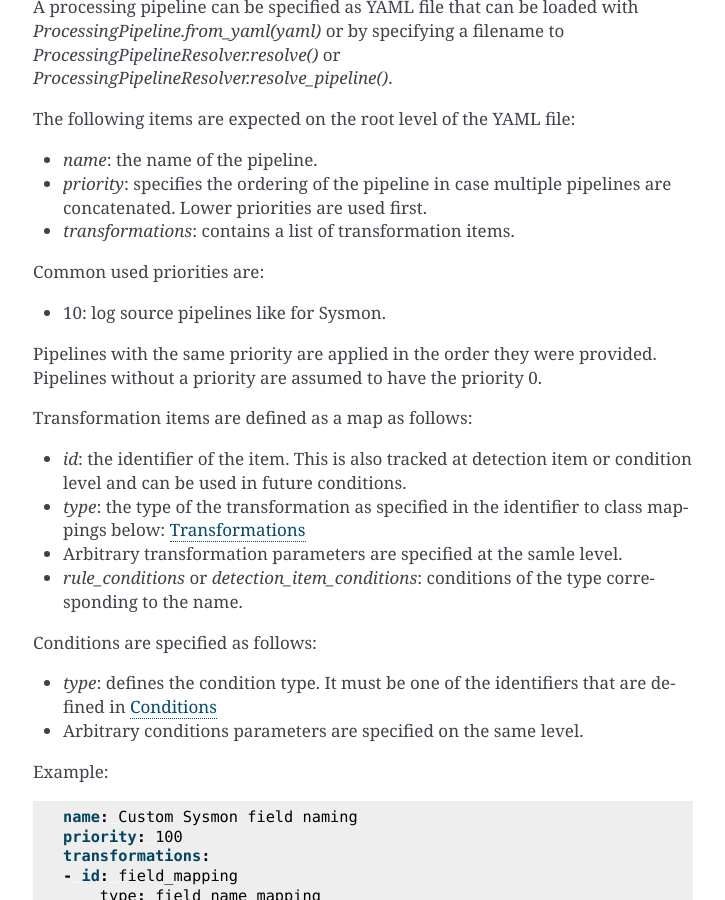
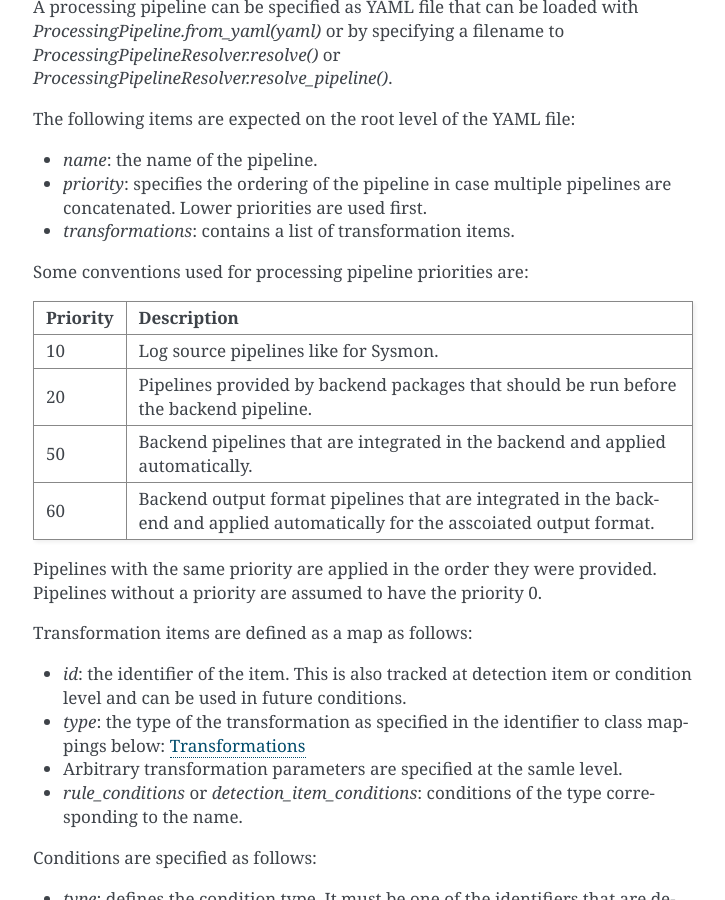
Before and after one commit to SigmaHQ/pySigma, a Sphinx documentation site: the page built from docs/Processing_Pipelines.rst, in a window 1280 px wide and 900 px high, scrolled down 1276 px. Shown: the whole window, without its empty margins (387-1112 px from the left). Built offline with Sphinx 7.4.7, drawn with Linux system fonts in a browser that asks for light colours.

Commit message:
Docs: Processing pipeline priorities

```diff
--- a/docs/Processing_Pipelines.rst
+++ b/docs/Processing_Pipelines.rst
@@ -53,9 +53,22 @@ The following items are expected on the root level of the YAML file:
   Lower priorities are used first.
 * `transformations`: contains a list of transformation items.
 
-Common used priorities are:
+Some conventions used for processing pipeline priorities are:
 
-* 10: log source pipelines like for Sysmon.
+.. list-table::
+   :header-rows: 1
+
+   * - Priority
+     - Description
+   * - 10
+     - Log source pipelines like for Sysmon.
+   * - 20
+     - Pipelines provided by backend packages that should be run before the backend pipeline.
+   * - 50
+     - Backend pipelines that are integrated in the backend and applied automatically.
+   * - 60
+     - Backend output format pipelines that are integrated in the backend and applied automatically for
+       the asscoiated output format.
 
 Pipelines with the same priority are applied in the order they were provided. Pipelines without a
 priority are assumed to have the priority 0.
```
